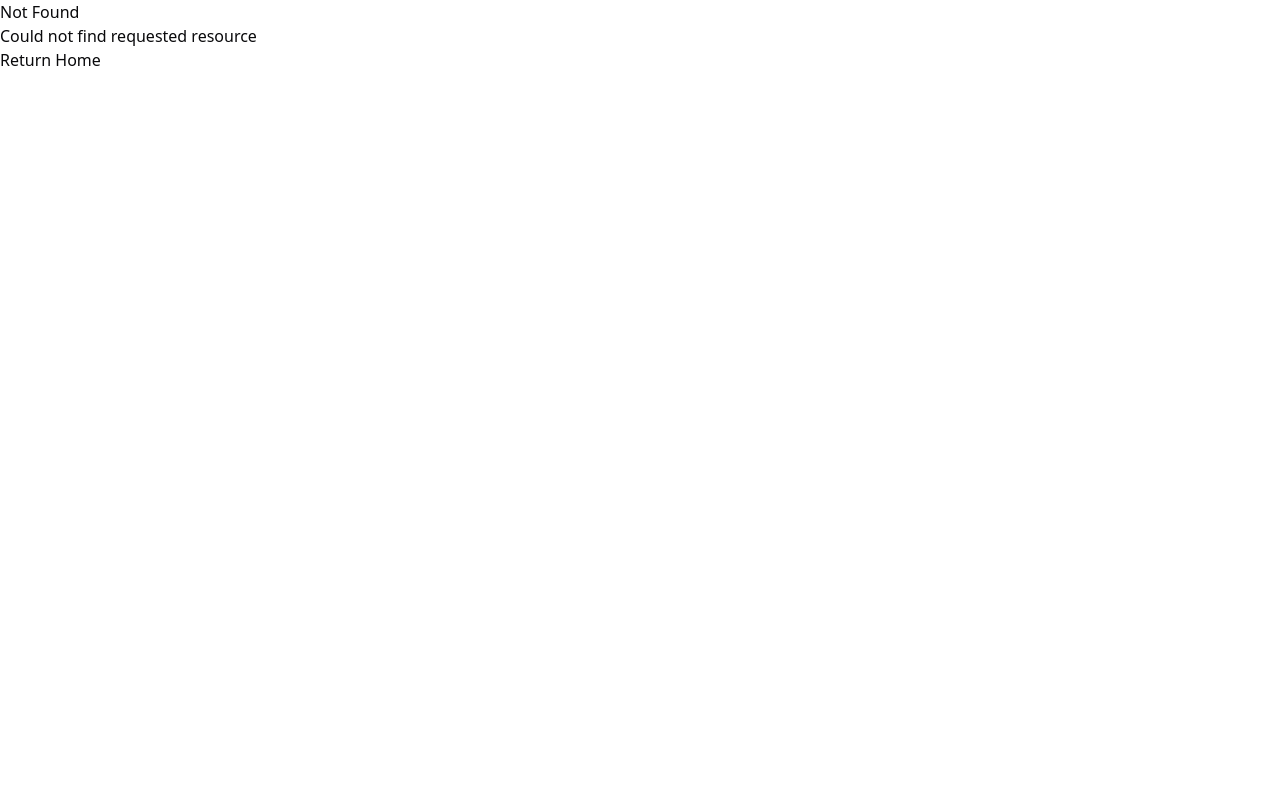
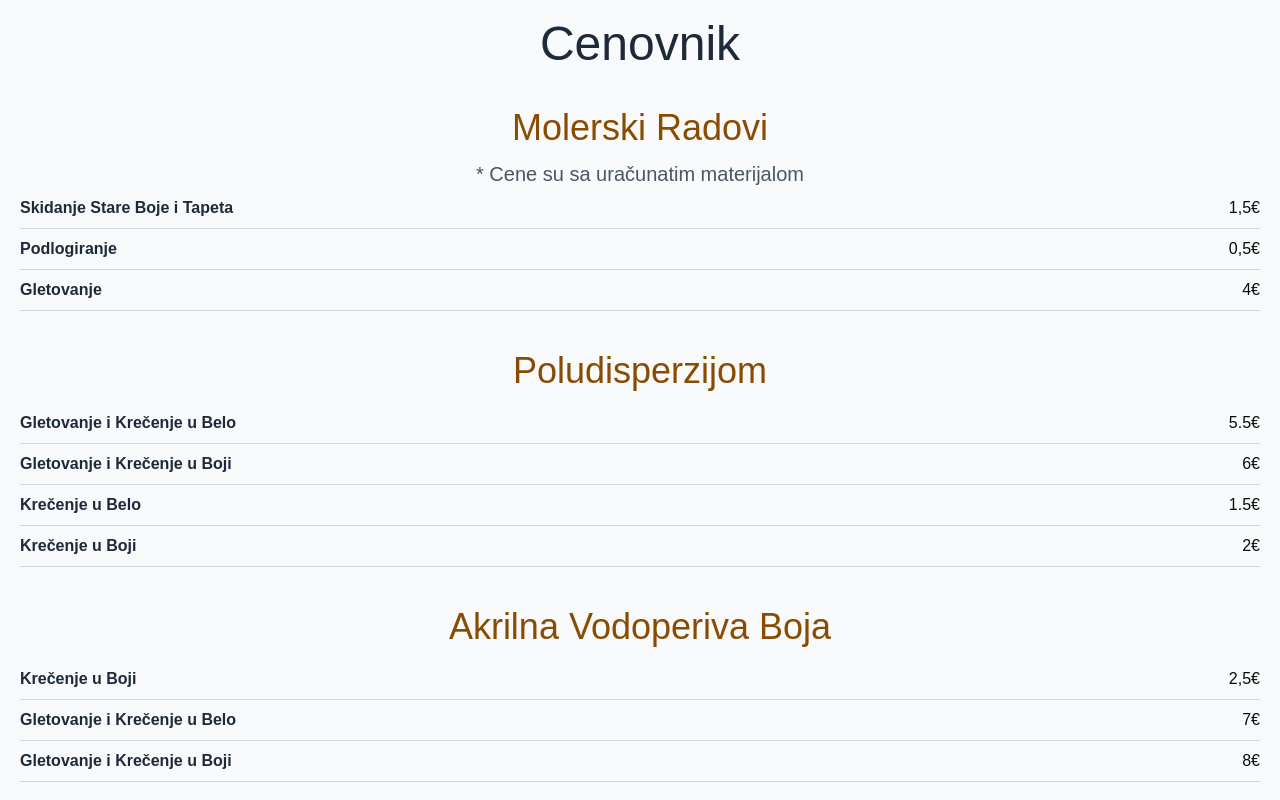
Before and after one commit to mateja404/studio-zid, a Next.js app: page /molerske-cene in a window 1280 px wide. Before the commit this address had no page. Shown: the top 800 px of the page. Built offline with nearby package versions, Linux system fonts and the light colour scheme; a web font is replaced by a local one.

Commit message:
- ispravke, ubacen font i cenovnik

```diff
--- a/app/layout.tsx
+++ b/app/layout.tsx
@@ -1,22 +1,16 @@
 import type { Metadata } from "next";
-import { Geist, Geist_Mono } from "next/font/google";
 import "./globals.css";
 import SessionWrapper from "@/components/SessionWrapper";
-
-const geistSans = Geist({
-  variable: "--font-geist-sans",
-  subsets: ["latin"],
-});
-
-const geistMono = Geist_Mono({
-  variable: "--font-geist-mono",
-  subsets: ["latin"],
-});
+import localFont from "next/font/local";
 
 export const metadata: Metadata = {
   title: "Studio Zid | Moler Novi Sad",
   description: "Studio Zid Novi Sad - vaš pouzdan izbor za molerske radove, dekorativne tehnike, gipsane i fasadne radove. Kulturan tim i precizna procena troskova. Mogucnost izvodjenja radova i u drugim delovima Srbije.",
 };
+
+const lanmiFont = localFont({
+  src: "/fonts/Conthrax-SemiBold.otf",
+});
 
 export default function RootLayout({
   children,
@@ -25,7 +19,7 @@ export default function RootLayout({
 }>) {
   return (
     <html lang="en">
-      <body className={`${geistSans.variable} ${geistMono.variable} antialiased`}>
+      <body className={`${lanmiFont.className}`}>
         <SessionWrapper>
             {children}
         </SessionWrapper>
--- /dev/null
+++ b/app/molerske-cene/page.tsx
@@ -0,0 +1,117 @@
+import React from "react";
+
+const pricingData = [
+    {
+        category: "Molerski Radovi",
+        items: [
+            { name: "Skidanje Stare Boje i Tapeta", price: "1,5€" },
+            { name: "Podlogiranje", price: "0,5€" },
+            { name: "Gletovanje", price: "4€" },
+        ],
+    },
+    {
+        category: "Poludisperzijom",
+        items: [
+            { name: "Gletovanje i Krečenje u Belo", price: "5.5€" },
+            { name: "Gletovanje i Krečenje u Boji", price: "6€" },
+            { name: "Krečenje u Belo", price: "1.5€" },
+            { name: "Krečenje u Boji", price: "2€" },
+        ],
+    },
+    {
+        category: "Akrilna Vodoperiva Boja",
+        items: [
+            { name: "Krečenje u Boji", price: "2,5€" },
+            { name: "Gletovanje i Krečenje u Belo", price: "7€" },
+            { name: "Gletovanje i Krečenje u Boji", price: "8€" },
+        ],
+    },
+    {
+        category: "Ostalo",
+        items: [
+            { name: "Bandažiranje Pukotina", price: "3€" },
+            { name: "Dekorativne Tehnike", price: "15-25€" },
+            { name: "Armiranje i Ravnanje Starih Zidova", price: "8€" },
+            { name: "Postavljanje Ugaonih Lajsni", price: "4€" },
+        ],
+    },
+    {
+        category: "Gipsarski Radovi",
+        items: [
+            { name: "Lepljenje Ploča na Zidove", price: "12€" },
+            { name: "Oblaganje Zida na Metalnoj Konstrukciji", price: "18€" },
+            {
+                name: "Oblaganje Zida na Metalnoj Konstrukciji sa Ispunom od Vune",
+                price: "19€",
+            },
+            {
+                name: "Pregradni Zid Obostrano Obložen sa Jednom Pločom i Vunom",
+                price: "25€",
+            },
+            {
+                name: "Pregradni Zid Obostrano Obložen sa po Dve Ploče i Vunom",
+                price: "28€",
+            },
+            { name: "Kaskada sa Skrivačem", price: "20€" },
+            { name: "Oblaganje Cevi Gipsom", price: "15€" },
+            { name: "Obrada Špaletni Gipsom", price: "7€" },
+            { name: "Spušteni Plafon Bez Izolacije", price: "22€" },
+            { name: "Spušteni Plafon sa Izolacijom od Vune", price: "24€" },
+        ],
+    },
+    {
+        category: "Fasaderski Radovi",
+        items: [
+            {
+                name: "Demit Fasada - Stiropor (Komplet Izrada bez Materijala i Skele)",
+                price: "14€",
+            },
+            {
+                name: "Podlogiranje (Priprema Površine i Impregniranje)",
+                price: "0,5€",
+            },
+            { name: "Lepljenje Stiropora", price: "5€" },
+            { name: "Lepak i Mrežica", price: "5€" },
+            { name: "Završna Fasada (Rajbanje / Navlačenje)", price: "4€" },
+            { name: "Kulirplast (Cokla)", price: "5€" },
+            { name: "Spaletne (Obrada) Spolja", price: "7€" },
+        ],
+    },
+];
+
+const Page = () => {
+    return (
+        <div className="min-h-screen flex flex-col items-center bg-gray-50 p-5">
+            <h1 className="text-5xl mb-10 text-gray-800">Cenovnik</h1>
+            {pricingData.map((section, index) => (
+                <div key={index} className="w-full mb-10">
+                    <h2 className="text-4xl text-yellow-800 mb-3 text-center">{section.category}</h2>
+                    {section.category !== "Poludisperzijom" &&
+                        section.category !== "Akrilna Vodoperiva Boja" &&
+                        section.category !== "Ostalo" &&
+                        section.category !== "Fasaderski Radovi" && (
+                            <p className="text-xl text-gray-600 text-center">
+                                * Cene su sa uračunatim materijalom{" "}
+                            </p>
+                        )}
+                    {section.category === "Fasaderski Radovi" && (
+                        <p className="text-xl text-gray-600 text-center">* Cene su bez materijala </p>
+                    )}
+                    <ul className="list-none p-0">
+                        {section.items.map((item, idx) => (
+                            <li
+                                key={idx}
+                                className="flex justify-between py-2 border-b border-gray-300"
+                            >
+                                <span className="font-bold text-gray-800">{item.name}</span>
+                                <span className="text-brown-700">{item.price}</span>
+                            </li>
+                        ))}
+                    </ul>
+                </div>
+            ))}
+        </div>
+    );
+};
+
+export default Page;
--- a/components/Footer.tsx
+++ b/components/Footer.tsx
@@ -41,10 +41,10 @@ const Footer = () => {
             <Image src={footer_bg} alt={"Footer background"} className="w-full h-full object-cover absolute top-0 left-0 z-0" quality={80} loading={"lazy"}/>
             <div className="w-full md:w-1/2 h-[80%] absolute top-0 flex flex-col pl-10">
                 <Image alt={"Logo"} src={logo} className="w-27 absolute top-2" quality={80} loading={"lazy"}/>
-                <p className="absolute top-30 md:bottom-[20%] text-xl mr-5">Studio Zid - profesionalni izvođači molerskih radova u Novom Sadu i okolini. Naš tim se specijalizuje za sve vrste molerskih i gipsarskih radova, uključujući kvalitetno gletovanje, krečenje, dekorativne zidne tehnike i spuštene plafone. Bilo da renovirate stan, kuću ili poslovni prostor, garantujemo jasne cene, precizne rokove i vrhunski kvalitet izvođenja. Za sve informacije o uslugama i besplatnu procenu radova, kontaktirajte nas putem telefona ili forme na sajtu. Studio Zid - stvaramo prostore kojima se ponosite.</p>
-                <div className="absolute mt-100 max-sm:mt-130 md:bottom-0 w-full h-[100px] flex flex-col top-10 gap-y-2 md:flex-row md:items-center md:justify-center gap-x-10">
-                    <Link href="tel:0637236049" className="text-2xl z-2 md:absolute left-0">063/723-60-49 Milan</Link>
-                    <Link href="mailto:info@studiozid.com" className="text-2xl z-2">info@studiozid.rs</Link>
+                <p className="absolute top-30 md:bottom-[20%] text-lg mr-5">Studio Zid - profesionalni izvođači molerskih radova u Novom Sadu i okolini. Naš tim se specijalizuje za sve vrste molerskih i gipsarskih radova, uključujući kvalitetno gletovanje, krečenje, dekorativne zidne tehnike i spuštene plafone. Bilo da renovirate stan, kuću ili poslovni prostor, garantujemo jasne cene, precizne rokove i vrhunski kvalitet izvođenja. Za sve informacije o uslugama i besplatnu procenu radova, kontaktirajte nas putem telefona ili forme na sajtu. Studio Zid - stvaramo prostore kojima se ponosite.</p>
+                <div className="absolute mt-100 xl:mt-85 max-sm:mt-130 md:bottom-0 w-full h-[100px] flex flex-col top-10 gap-y-2 md:flex-row md:items-center md:justify-center gap-x-10">
+                    <Link href="tel:0637236049" className="text-lg z-2 md:absolute left-0">063/723-60-49 Milan</Link>
+                    <Link href="mailto:info@studiozid.com" className="text-lg z-2">info@studiozid.rs</Link>
                 </div>
             </div>
             <div className="w-full md:w-1/2 h-[80%] absolute top-0 right-0">
@@ -67,7 +67,7 @@ const Footer = () => {
                 </div>
             </div>
             <div className="absolute bottom-0 w-full md:h-[20%] flex items-center justify-center">
-                <h1 className="text-xl">&copy; 2025 Studio Zid. All rights reserved.</h1>
+                <h1 className="text-lg">&copy; 2025 Studio Zid. All rights reserved.</h1>
             </div>
         </footer>
     );
--- a/components/Gallery.tsx
+++ b/components/Gallery.tsx
@@ -12,7 +12,7 @@ import galerijabg from "@/public/GalrijaBAckground.png";
 
 const Gallery = () => {
     return (
-        <section className="w-full h-[1000px] md:hidden sm:hidden max-sm:hidden xl:h-[1000px] 2xl:h-[800px] bg-black text-white relative flex flex-col border-3 border-l-transparent border-r-transparent border-t-[#88664d] border-b-[#88664d]">
+        <section className="w-full h-[1000px] max-sm:hidden sm:hidden md:hidden xl:block xl:h-[1000px] 2xl:h-[800px] bg-black text-white relative flex flex-col border-3 border-l-transparent border-r-transparent border-t-[#88664d] border-b-[#88664d]">
             <div className="w-full h-1/2 text-center">
                 <Image src={galerijabg} alt={"Galerija pozadina"} className="w-full  object-cover absolute top-0 left-0 z-0" quality={80} loading={"lazy"}/>
                 <h1 className="text-8xl mt-2 text-black relative z-2">Galerija</h1>
--- a/components/Home.tsx
+++ b/components/Home.tsx
@@ -13,8 +13,8 @@ const HomePage = () => {
                 <p className="text-base sm:text-lg md:text-xl lg:text-2xl font-semibold text-black max-w-[90%] sm:max-w-[80%] md:max-w-[60%]">JASNI DOGOVORI, PRECIZNI ROKOVI, KULTURNA KOMUNIKACIJA I UREDNOST</p>
             </div>
             <div className="absolute gap-y-2 bottom-[10%] sm:bottom-[20%] xl:bottom-[30%] left-[3%] w-full gap-x-4 flex flex-col sm:flex-row md:flex-row lg:flex-row xl:flex-row 2xl:flex-row">
-                <Link href="tel:0637236049" className="flex gap-x-2 bg-[#88664d] rounded-xl text-white w-[200px] h-15 items-center justify-center"><PhoneCall/>063/723-60-49 Milan</Link>
-                <Link href="mailto:info@studiozid.com" className="flex gap-x-2 bg-[#88664d] rounded-xl text-white w-[200px] h-15 items-center justify-center"><MailPlus/>info@studiozid.rs</Link>
+                <Link href="tel:0637236049" className="flex text-sm gap-x-2 bg-[#88664d] rounded-xl text-white w-[250px] h-15 items-center justify-center"><PhoneCall/>063/723-60-49 Milan</Link>
+                <Link href="mailto:info@studiozid.com" className="flex text-sm gap-x-2 bg-[#88664d] rounded-xl text-white w-[250px] h-15 items-center justify-center"><MailPlus/>info@studiozid.rs</Link>
             </div>
         </section>
     );
--- a/components/Navbar.tsx
+++ b/components/Navbar.tsx
@@ -51,6 +51,7 @@ const Navbar = () => {
                     <li className="relative"><Link className="text-[1.3rem] nav-item" href={"#naseusluge"} onClick={(e) => handleLinkClick(e, '#naseusluge')}>Naše usluge</Link></li>
                     <li className="relative"><Link className="text-[1.3rem] nav-item" href={"#recenzije"} onClick={(e) => handleLinkClick(e, '#recenzije')}>Recenzije</Link></li>
                     <li className="relative"><Link className="text-[1.3rem] nav-item" href={"#specusluge"} onClick={(e) => handleLinkClick(e, '#specusluge')}>Specifične usluge</Link></li>
+                    <li className="relative"><Link className="text-[1.3rem] nav-item" href={"/molerske-cene"}>Cenovnik</Link></li>
                 </ul>
             </div>
             <button onClick={() => toggleMenu()} className="md:hidden absolute mt-7 right-5 w-10 h-10 flex items-center justify-center rounded-xl transition-all duration-200 border border-[#88664d] group" aria-label="Toggle menu">
@@ -66,6 +67,7 @@ const Navbar = () => {
                     <li className={`w-[90%] h-10 bg-gradient-to-r ${pathname == "/" ? "from-[#88664d] via-[#88664d] to-[#88664d] border border-[#88664d]" : "bg-transparent"} pl-2 pt-2 pb-2 rounded-xl`}><Link onClick={(e) => handleLinkClick(e, '#naseusluge')} className="flex gap-x-2" href={"#naseusluge"}>Naše usluge</Link></li>
                     <li className={`w-[90%] h-10 bg-gradient-to-r ${pathname == "/" ? "from-[#88664d] via-[#88664d] to-[#88664d] border border-[#88664d]" : "bg-transparent"} pl-2 pt-2 pb-2 rounded-xl`}><Link onClick={(e) => handleLinkClick(e, '#recenzije')} className="flex gap-x-2" href={"#recenzije"}>Recenzije</Link></li>
                     <li className={`w-[90%] h-10 bg-gradient-to-r ${pathname == "/" ? "from-[#88664d] via-[#88664d] to-[#88664d] border border-[#88664d]" : "bg-transparent"} pl-2 pt-2 pb-2 rounded-xl`}><Link onClick={(e) => handleLinkClick(e, '#specusluge')} className="flex gap-x-2" href={"#specusluge"}>Specifične usluge</Link></li>
+                    <li className={`w-[90%] h-10 bg-gradient-to-r ${pathname == "/" ? "from-[#88664d] via-[#88664d] to-[#88664d] border border-[#88664d]" : "bg-transparent"} pl-2 pt-2 pb-2 rounded-xl`}><Link className="flex gap-x-2" href={"/molerske-cene"}>Cenovnik</Link></li>
                 </ul>
             </div>
         </nav>
--- a/components/OurProjects.tsx
+++ b/components/OurProjects.tsx
@@ -13,10 +13,10 @@ const OurProjects = () => {
             <div className="w-full h-[30vw] flex items-center justify-center z-2">
                 <div className="w-[90vw] h-[100px] mb-50 bg-[#b98d5e] flex items-center justify-center  max-sm:bg-transparent max-sm:mt-90">
                     <ul className="flex flex-row gap-x-30 max-sm:flex-col sm:flex-col lg:flex-row max-sm:gap-y-10 xl:flex-row 2xl:flex-row">
-                        <li className="flex flex-row gap-x-3 text-2xl text-black lg:text-xl xl:text-3xl 2xl:text-4xl"><span className="w-[40px] h-[40px] bg-black rounded-full flex items-center justify-center"><MoveDownRight className="text-[#b98d5e]"/></span>Privatni Stanovi</li>
-                        <li className="flex flex-row gap-x-3 text-2xl text-black lg:text-xl xl:text-3xl 2xl:text-4xl"><span className="w-[40px] h-[40px] bg-black rounded-full flex items-center justify-center"><MoveDownRight className="text-[#b98d5e]"/></span>Privatne Kuće</li>
-                        <li className="flex flex-row gap-x-3 text-2xl text-black lg:text-xl xl:text-3xl 2xl:text-4xl"><span className="w-[40px] h-[40px] bg-black rounded-full flex items-center justify-center"><MoveDownRight className="text-[#b98d5e]"/></span>Lokali</li>
-                        <li className="flex flex-row gap-x-3 text-2xl text-black lg:text-xl xl:text-3xl 2xl:text-4xl"><span className="w-[40px] h-[40px] bg-black rounded-full flex items-center justify-center"><MoveDownRight className="text-[#b98d5e]"/></span>Zgrade u izgradnji</li>
+                        <li className="flex flex-row gap-x-3 text-2xl text-black translate-y-2 lg:text-xl xl:text-xl 2xl:text-4xl"><span className="w-[40px] h-[40px] bg-black rounded-full -translate-y-2 flex items-center justify-center"><MoveDownRight className="text-[#b98d5e]"/></span>Privatni Stanovi</li>
+                        <li className="flex flex-row gap-x-3 text-2xl text-black translate-y-2 lg:text-xl xl:text-xl 2xl:text-4xl"><span className="w-[40px] h-[40px] bg-black rounded-full -translate-y-2 flex items-center justify-center"><MoveDownRight className="text-[#b98d5e]"/></span>Privatne Kuće</li>
+                        <li className="flex flex-row gap-x-3 text-2xl text-black translate-y-2 lg:text-xl xl:text-xl 2xl:text-4xl"><span className="w-[40px] h-[40px] bg-black rounded-full -translate-y-2 flex items-center justify-center"><MoveDownRight className="text-[#b98d5e]"/></span>Lokali</li>
+                        <li className="flex flex-row gap-x-3 text-2xl text-black translate-y-2 lg:text-xl xl:text-xl 2xl:text-4xl"><span className="w-[40px] h-[40px] bg-black rounded-full -translate-y-2 flex items-center justify-center"><MoveDownRight className="text-[#b98d5e]"/></span>Zgrade u izgradnji</li>
                     </ul>
                 </div>
             </div>
```
Also changed, not shown: components/AboutUs.tsx (+20 -16 lines), app/fonts/Conthrax-SemiBold.otf (added).
